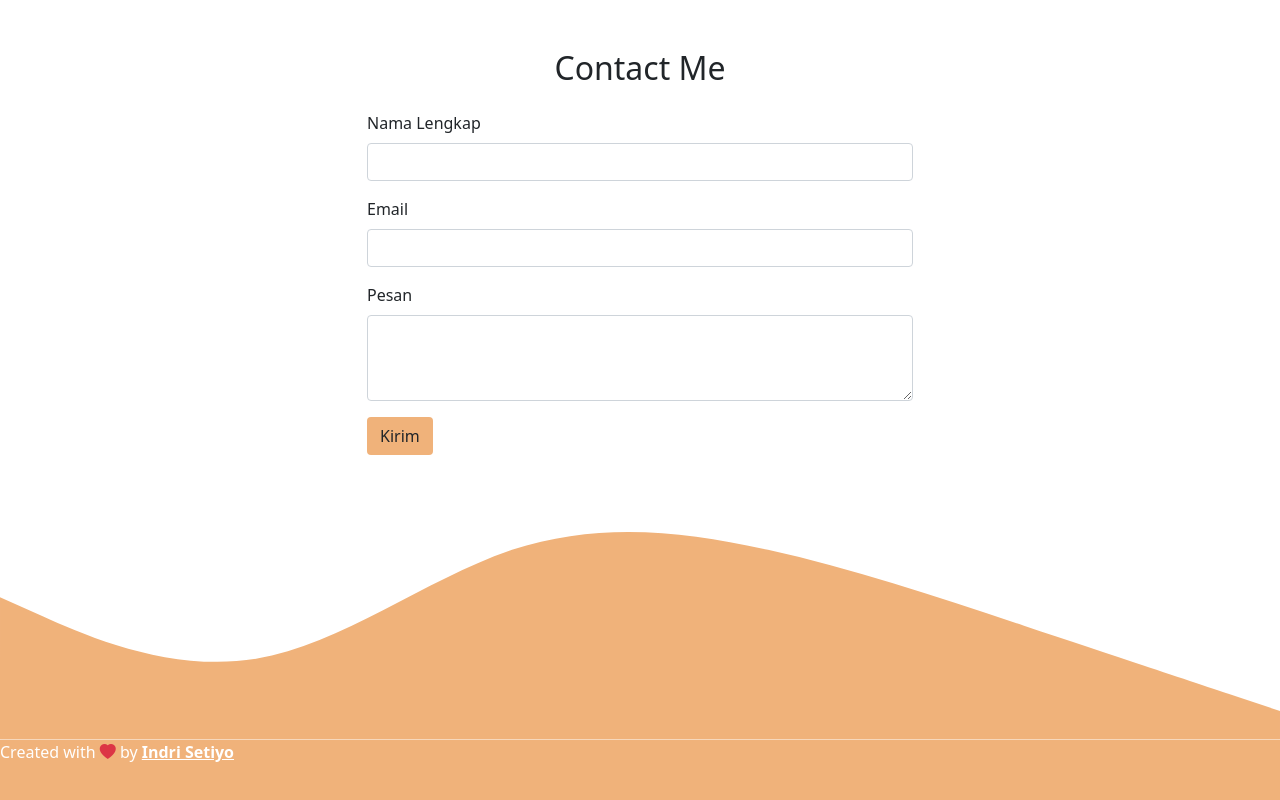
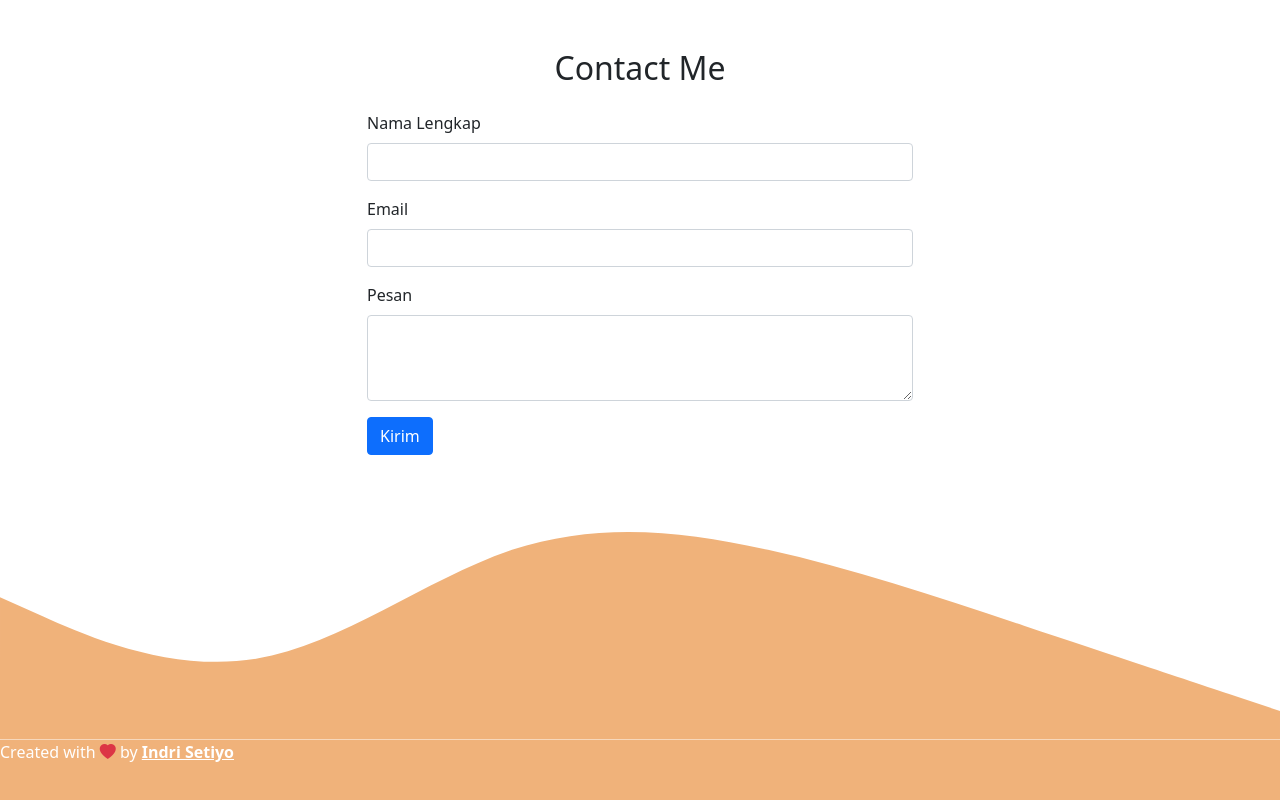
Before and after one commit to indrisw/portofolio2, a plain HTML site: page index.html in a window 1280 px wide. Shown: the part 2383-3183 px from the top of the page. Drawn offline with nearby package versions, Linux system fonts and the light colour scheme.

Commit message:
mengubah warna button jadi primary

```diff
--- a/index.html
+++ b/index.html
@@ -173,7 +173,7 @@
                 <textarea class="form-control" id="pesan" rows="3"></textarea>
               </div>
 
-              <button type="submit" class="btn">Kirim</button>
+              <button type="submit" class="btn btn-primary">Kirim</button>
             </form>
           </div>
         </div>
--- a/style.css
+++ b/style.css
@@ -23,7 +23,7 @@
 
 /*--contact---*/
 #contact .btn {
-  background-color: #f0b27a;
+  /*background-color: #f0b27a;*/
 }
 
 #contact .btn:hover {
```
